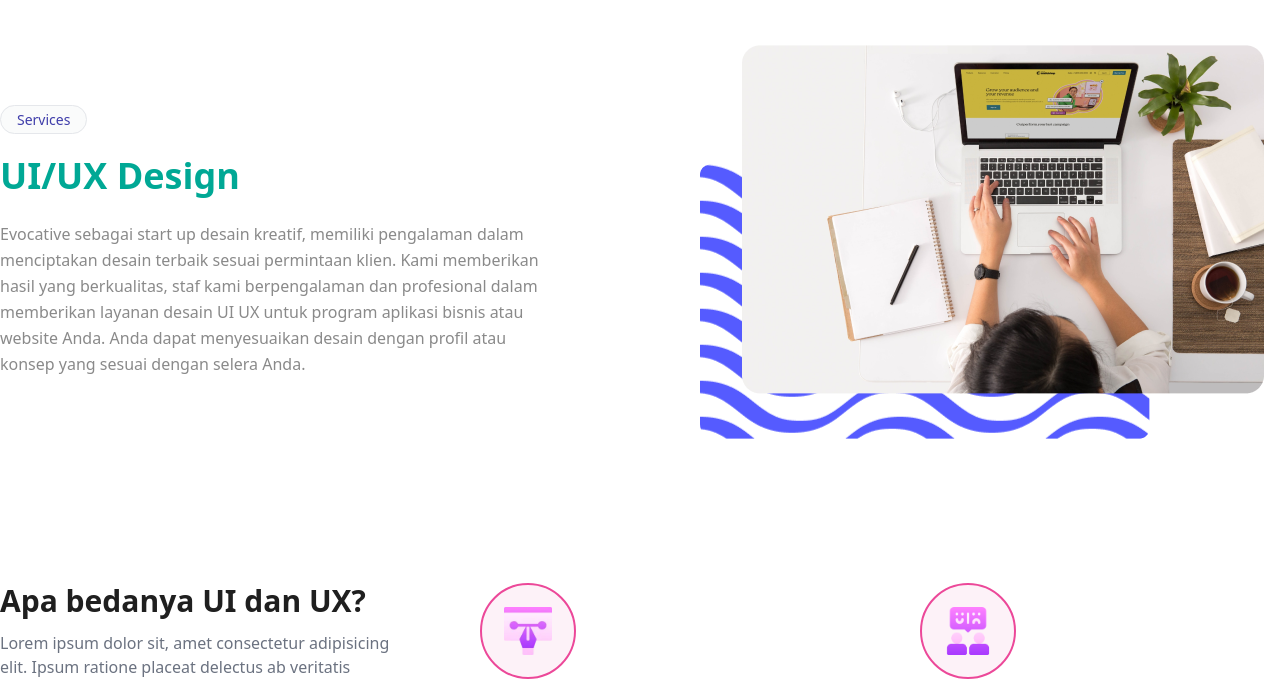
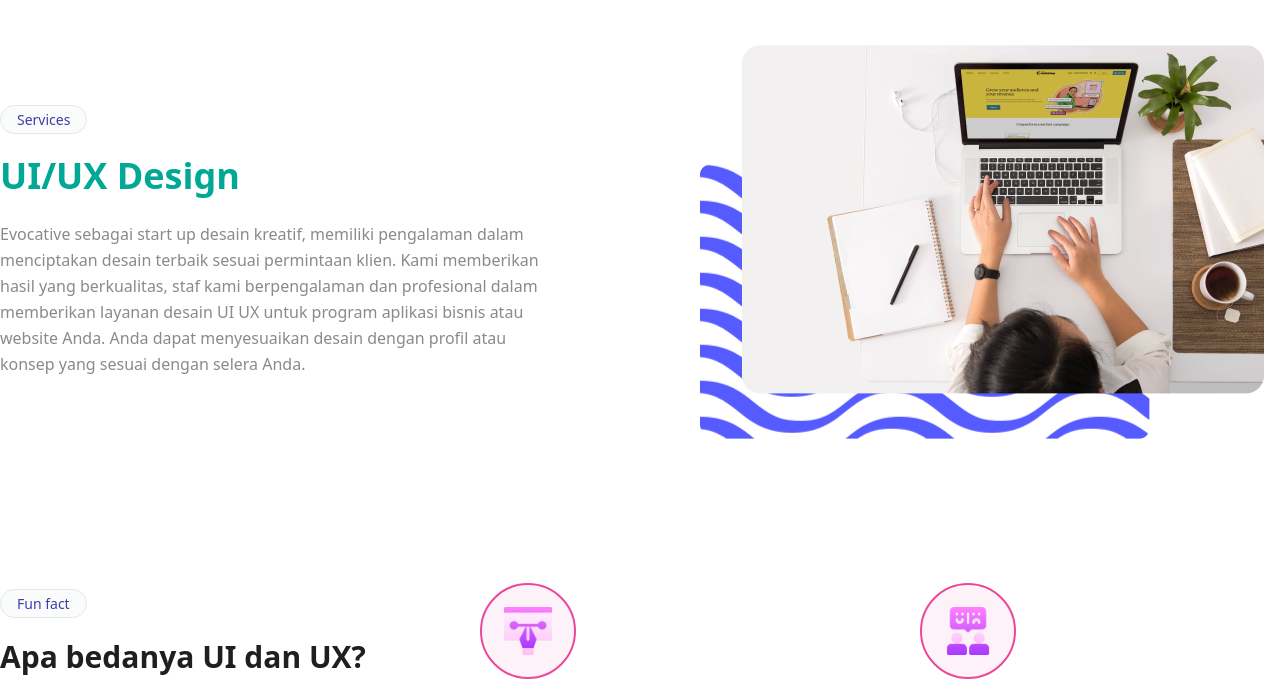
Before and after one commit to ardwiinoo/evocative_digital, a website: page src/services/design/index.html in a window 1280 px wide. Shown: the part 99-782 px from the top of the page. Drawn offline with nearby package versions, Linux system fonts and the light colour scheme.

Commit message:
style: add label section

```diff
--- a/src/services/design/index.html
+++ b/src/services/design/index.html
@@ -156,8 +156,13 @@
 
     <!-- section 1  -->
     <div class="container mx-auto mt-32 px-4 md:p-0 flex items-start gap-20 flex-col md:flex-row">
-      <div class="flex-1 max-w-[400px] pt-4">
-        <h2 class="text-3xl text-neutral-800 font-semibold">
+      <div class="flex-1 max-w-[400px] pt-6">
+        <span
+          class="text-sm bg-gray-100/40 text-secondary-600 px-4 py-1 rounded-full border border-gray-200"
+        >
+            Fun fact
+        </span>
+        <h2 class="text-3xl text-neutral-800 font-semibold mt-6">
           Apa bedanya UI dan UX?
         </h2>
         <p class="text-gray-500 mt-3">Lorem ipsum dolor sit, amet consectetur adipisicing elit. Ipsum ratione placeat delectus ab veritatis adipisci magni cumque minima.</p>
```
